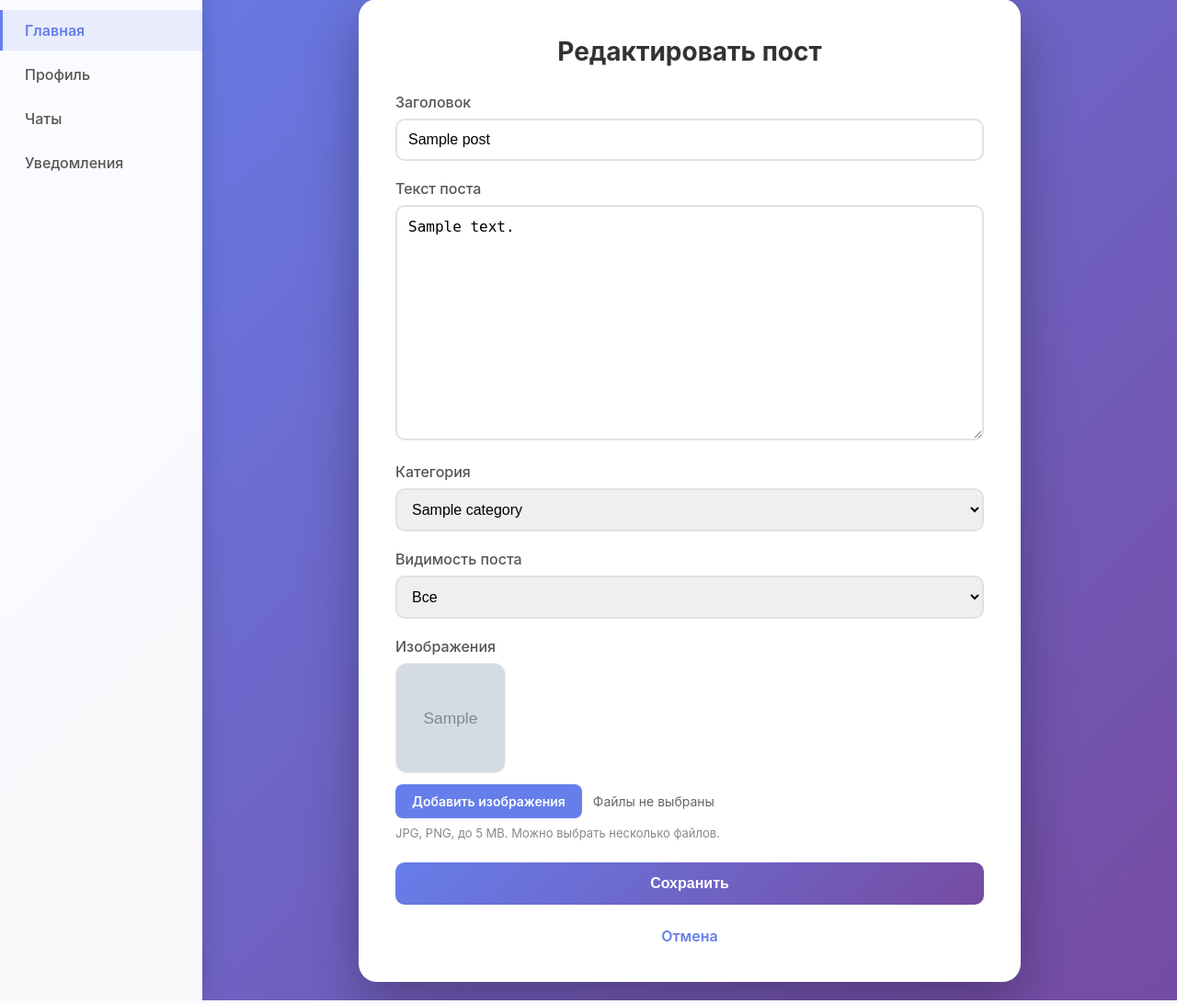
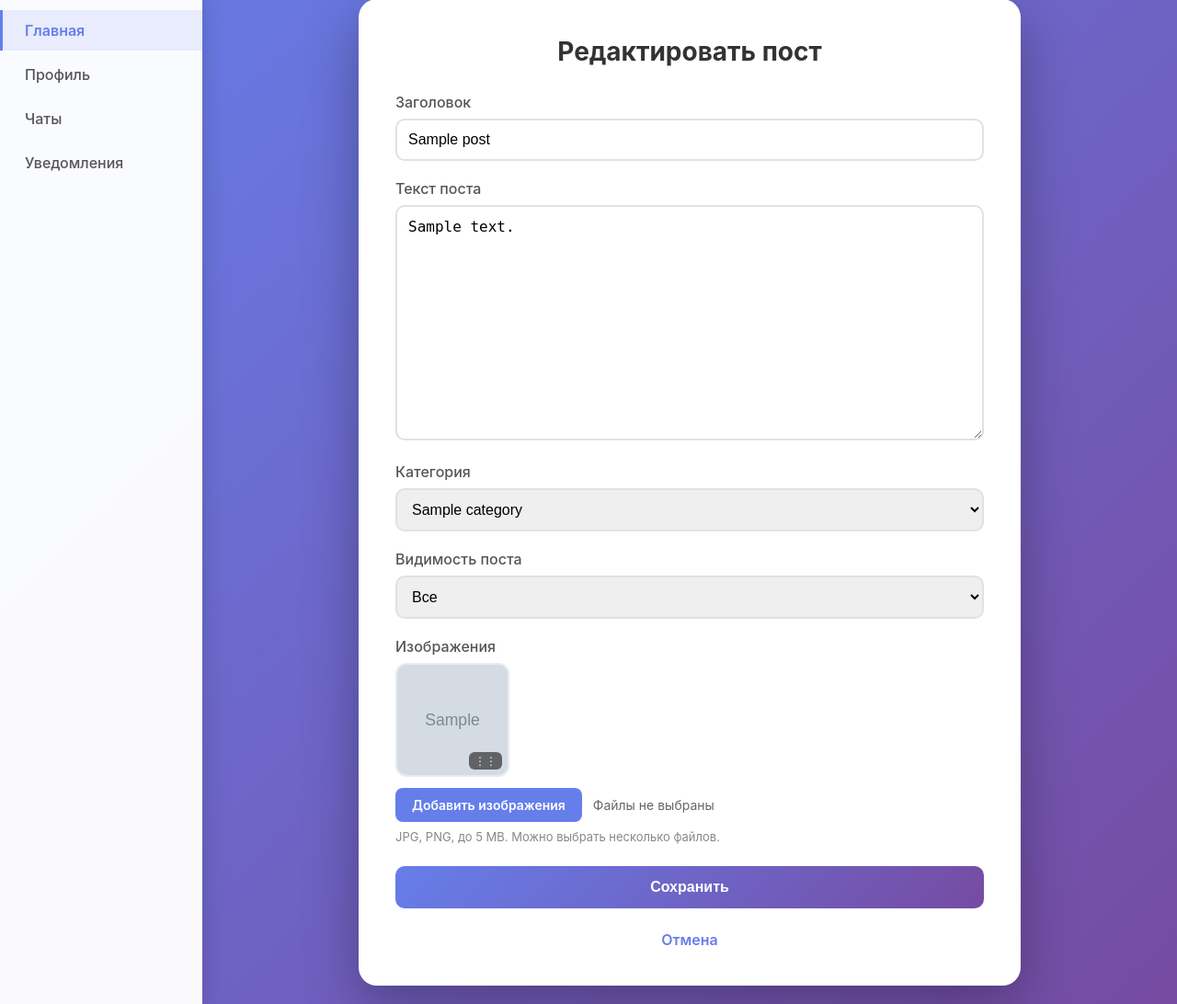
Before and after one commit to silkinatatiana/substack, a Django app: page /posts/1/edit/ in a window 1280 px wide; the page is wider, and only the part inside the window is pictured. Shown: the part 21-1113 px from the top of that part at 92% size. Run offline with Django 5.2, Linux system fonts and the light colour scheme; a user stored in the database is signed in; tables that the repository leaves empty hold one stand-in row (values such as "Sample post"); grey boxes marked "Sample" are stand-in pictures.

Commit message:
Added ability to change post image positions.

```diff
--- a/posts/forms.py
+++ b/posts/forms.py
@@ -71,6 +71,7 @@ class PostForm(forms.ModelForm):
             }
         ),
     )
+    image_order = forms.CharField(required=False, widget=forms.HiddenInput())
 
     class Meta:
         model = Post
--- a/posts/models.py
+++ b/posts/models.py
@@ -76,11 +76,12 @@ class Post(TimeStampedModel):
 class PostImage(TimeStampedModel):
     image = models.ImageField(blank=True, null=True, upload_to='images/', verbose_name='Изображение')
     post = models.ForeignKey(Post, on_delete=models.CASCADE, related_name='images', verbose_name='Пост')
+    position = models.PositiveIntegerField(default=0, verbose_name='Порядок')
 
     class Meta:
         verbose_name = 'Изображение'
         verbose_name_plural = 'Изображения'
-        ordering = ['-created_at']
+        ordering = ['position', 'created_at']
 
     def __str__(self):
         return f"Изображение для {self.post}"
--- a/posts/static/posts/css/posts.css
+++ b/posts/static/posts/css/posts.css
@@ -839,3 +839,47 @@ select.form-control {
     color: #888;
     font-size: 13px;
 }
+
+.post-images-sortable {
+    display: flex;
+    flex-wrap: wrap;
+    gap: 12px;
+    margin-bottom: 12px;
+}
+
+.post-image-sort-item {
+    position: relative;
+    cursor: grab;
+    border-radius: 12px;
+    border: 2px solid #e8eaf4;
+    transition: border-color 0.2s, opacity 0.2s;
+}
+
+.post-image-sort-item:active {
+    cursor: grabbing;
+}
+
+.post-image-sort-item.is-dragging {
+    opacity: 0.5;
+    border-color: #667eea;
+}
+
+.post-image-sort-item img {
+    display: block;
+    width: 120px;
+    height: 120px;
+    object-fit: cover;
+    border-radius: 10px;
+    pointer-events: none;
+}
+
+.post-image-sort-handle {
+    position: absolute;
+    bottom: 6px;
+    right: 6px;
+    background: rgba(0, 0, 0, 0.55);
+    color: #fff;
+    font-size: 12px;
+    padding: 2px 6px;
+    border-radius: 6px;
+}
--- /dev/null
+++ b/posts/static/posts/js/image-sort.js
@@ -0,0 +1,39 @@
+document.addEventListener('DOMContentLoaded', function () {
+    var container = document.querySelector('[data-image-sortable]');
+    var orderInput = document.getElementById('id_image_order');
+    if (!container || !orderInput) return;
+
+    function syncOrder() {
+        var ids = container.querySelectorAll('[data-image-id]');
+        orderInput.value = Array.from(ids)
+            .map(function (el) { return el.dataset.imageId; })
+            .join(',');
+    }
+
+    var dragged = null;
+
+    container.addEventListener('dragstart', function (e) {
+        dragged = e.target.closest('[data-image-id]');
+    });
+
+    container.addEventListener('dragover', function (e) {
+        e.preventDefault();
+        var target = e.target.closest('[data-image-id]');
+        if (!dragged || !target || dragged === target) return;
+
+        var rect = target.getBoundingClientRect();
+        var after = e.clientX > rect.left + rect.width / 2;
+        container.insertBefore(dragged, after ? target.nextSibling : target);
+    });
+
+    container.addEventListener('drop', function () {
+        syncOrder();
+        dragged = null;
+    });
+
+    container.closest('form').addEventListener('submit', function () {
+        syncOrder();
+    });
+
+    syncOrder();
+});
--- a/posts/templates/posts/post_form.html
+++ b/posts/templates/posts/post_form.html
@@ -20,13 +20,17 @@
         <label for="{{ field.id_for_label }}">{{ field.label }}</label>
 
         {% if form.instance.pk %}
-          <div class="current-post-images-form">
+          <div class="post-images-sortable" data-image-sortable>
             {% for post_image in form.instance.images.all %}
               {% if post_image.image %}
-                <img src="{{ post_image.image.url }}" alt="Текущее изображение">
+                <div class="post-image-sort-item" data-image-id="{{ post_image.pk }}" draggable="true">
+                  <img src="{{ post_image.image.url }}" alt="Текущее изображение">
+                  <span class="post-image-sort-handle" aria-hidden="true">⋮⋮</span>
+                </div>
               {% endif %}
             {% endfor %}
           </div>
+          {{ form.image_order }}
         {% endif %}
 
         <div class="file-upload">
@@ -40,6 +44,8 @@
         {% endif %}
         <small class="file-upload-hint">JPG, PNG, до 5 MB. Можно выбрать несколько файлов.</small>
       </div>
+    {% elif field.name == 'image_order' %}
+      {# rendered inside the images block #}
     {% else %}
       <div class="form-group">
         <label for="{{ field.id_for_label }}">{{ field.label }}</label>
@@ -59,4 +65,5 @@
 {% endif %}
 
 <script src="{% static 'posts/js/file-upload.js' %}"></script>
+<script src="{% static 'posts/js/image-sort.js' %}"></script>
 {% endblock %}
--- a/posts/views.py
+++ b/posts/views.py
@@ -1,5 +1,5 @@
 from django.contrib.auth.decorators import login_required
-from django.db.models import Count
+from django.db.models import Count, Max
 from django.http import Http404
 from django.shortcuts import get_object_or_404, redirect, render
 from django.contrib import messages
@@ -51,10 +51,31 @@ class PostDetail(DetailView):
 
 
 def _save_post_images(post, image_files):
+    max_position = post.images.aggregate(Max('position'))['position__max']
+    next_position = (max_position + 1) if max_position is not None else 0
+
     for image_file in image_files:
         if image_file:
-            PostImage.objects.create(post=post, image=image_file)
+            PostImage.objects.create(post=post, image=image_file, position=next_position)
+            next_position += 1
 
+
+def _apply_image_order(post, order_raw):
+    if not order_raw:
+        return
+
+    try:
+        image_ids = [int(x) for x in order_raw.split(',') if x.strip()]
+    except ValueError:
+        return
+
+    images = {img.pk: img for img in post.images.filter(pk__in=image_ids)}
+
+    for position, image_id in enumerate(image_ids):
+        image = images.get(image_id)
+        if image:
+            image.position = position
+            image.save(update_fields=['position'])
 
 @login_required
 def post_create(request):
@@ -82,10 +103,12 @@ def post_update(request, pk):
         if form.is_valid():
             post = form.save()
             _save_post_images(post, form.cleaned_data.get('images', []))
+            _apply_image_order(post, form.cleaned_data.get('image_order', ''))
             messages.success(request, 'Пост обновлен')
             return redirect('posts:detail', pk=post.pk)
     else:
         form = PostForm(instance=post)
+
 
     return render(request, 'posts/post_form.html',
                   {'form': form, 'form_title': 'Редактировать пост', 'cancel_url': post.get_absolute_url()}, )
```
Also changed, not shown: posts/migrations/0009_alter_postimage_options_postimage_position.py (added), posts/migrations/0010_set_postimage_positions.py (added).
